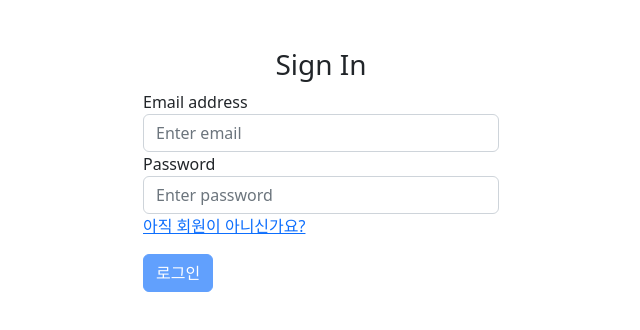
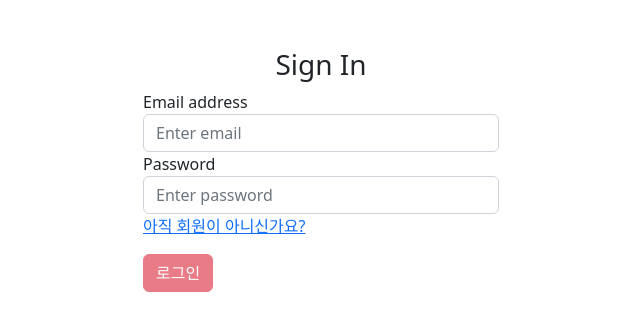
Before and after one commit to JwithYOU/wanted-pre-onboarding-frontend, a React (Create React App) app: page /signin in a window 1280 px wide. Shown: the top 330 px of the page, without its empty margins (319-959 px from the left). Built offline with nearby package versions, Linux system fonts and the light colour scheme.

Commit message:
feat: todo.js 생성

```diff
--- a/src/App.js
+++ b/src/App.js
@@ -1,6 +1,7 @@
 import { BrowserRouter as Router, Routes, Route } from "react-router-dom";
 import Login from "./components/Login";
 import Signup from "./components/Signup";
+import Todo from "./components/Todo";
 
 const App = () => {
   return (
@@ -8,6 +9,7 @@ const App = () => {
       <Routes>
         <Route path="/signin" exact Component={Login} />
         <Route path="/signup" exact Component={Signup} />
+        <Route path="/todo" exact Component={Todo} />
       </Routes>
     </Router>
   );
--- a/src/components/Login.js
+++ b/src/components/Login.js
@@ -1,4 +1,4 @@
-import React, { useState } from "react";
+import { useState } from "react";
 import { Link } from "react-router-dom";
 import "bootstrap/dist/css/bootstrap.min.css";
 
@@ -63,14 +63,27 @@ const Login = () => {
                 <Link to="/signup">아직 회원이 아니신가요?</Link>
               </p>
             </div>
-            <button
-              type="submit"
-              className="btn btn-primary btn-block"
-              data-testid="signin-button"
-              disabled={formValid}
-            >
-              로그인
-            </button>
+            <>
+              {formValid ? (
+                <button
+                  className="btn btn-danger btn-block"
+                  data-testid="signup-button"
+                  disabled={formValid}
+                >
+                  로그인
+                </button>
+              ) : (
+                <Link to="/todo">
+                  <button
+                    className="btn btn-danger btn-block"
+                    data-testid="signup-button"
+                    disabled={formValid}
+                  >
+                    로그인
+                  </button>
+                </Link>
+              )}
+            </>
           </form>
         </div>
       </div>
--- /dev/null
+++ b/src/components/Todo.js
@@ -0,0 +1,7 @@
+import { useState } from "react";
+
+const Todo = () => {
+  return <h1>Welcome to Todo list</h1>;
+};
+
+export default Todo;
```
Also changed, not shown: src/components/Signup.js (+1 -11 lines).
